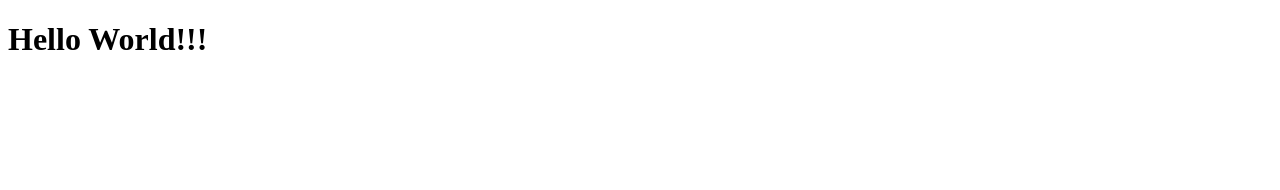
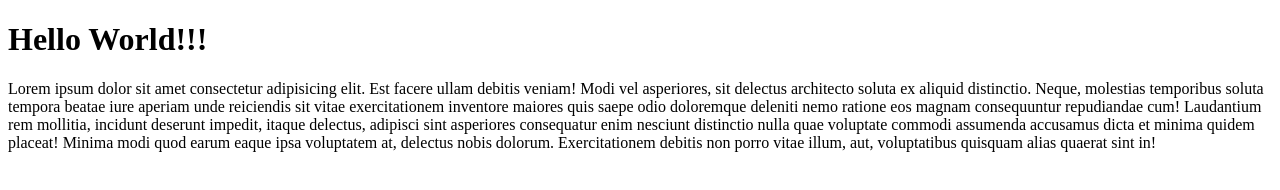
Before and after one commit to TestGit7777777/newNavBar, a plain HTML site: page public/index.html in a window 1280 px wide. Drawn offline with Linux system fonts and the light colour scheme.

Commit message:
Second Commit

```diff
--- a/public/index.html
+++ b/public/index.html
@@ -6,5 +6,6 @@
 </head>
 <body>
  <h1>Hello World!!!</h1>
+ <p>Lorem ipsum dolor sit amet consectetur adipisicing elit. Est facere ullam debitis veniam! Modi vel asperiores, sit delectus architecto soluta ex aliquid distinctio. Neque, molestias temporibus soluta tempora beatae iure aperiam unde reiciendis sit vitae exercitationem inventore maiores quis saepe odio doloremque deleniti nemo ratione eos magnam consequuntur repudiandae cum! Laudantium rem mollitia, incidunt deserunt impedit, itaque delectus, adipisci sint asperiores consequatur enim nesciunt distinctio nulla quae voluptate commodi assumenda accusamus dicta et minima quidem placeat! Minima modi quod earum eaque ipsa voluptatem at, delectus nobis dolorum. Exercitationem debitis non porro vitae illum, aut, voluptatibus quisquam alias quaerat sint in!</p>
 </body>
 </html>
```
